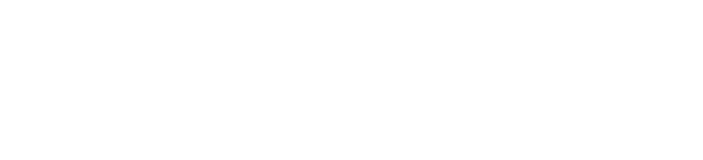
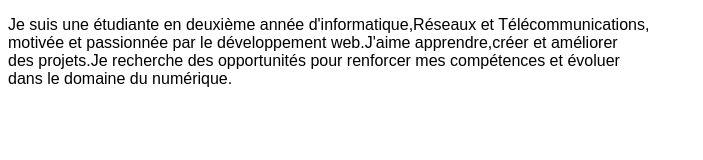
Before and after one commit to gandahoimma-cmd/mon-cv, a plain HTML site: page index.html in a window 1280 px wide. Shown: the whole page, without its empty margins (0-703 px from the left). Drawn offline with Linux system fonts and the light colour scheme.

Commit message:
mise en place de la section description

```diff
--- a/index.html
+++ b/index.html
@@ -6,6 +6,11 @@
     <title>Mon CV</title>
 </head>
 <body>
-
+    <section id="description"></section>
+<p>Je suis une étudiante en deuxième année d'informatique,Réseaux et Télécommunications,<br>
+     motivée et passionnée par le développement web.J'aime apprendre,créer et améliorer<br>
+      des projets.Je recherche des opportunités pour renforcer mes compétences et évoluer<br>
+       dans le domaine du numérique.</p>
+    </section>
 </body>
 </html>
```
